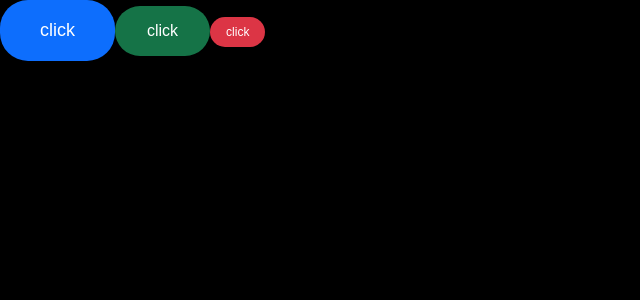
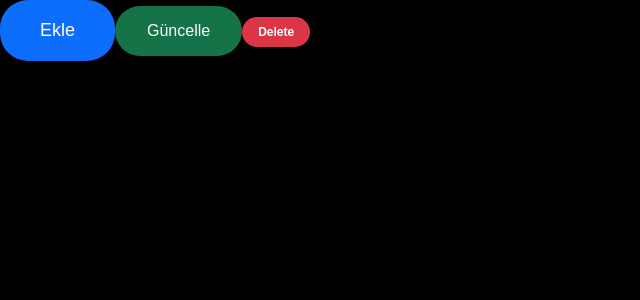
Before and after one commit to CodeCoder96/sbm-react-egitimi, a React (Vite) app: page / in a window 1280 px wide. Shown: the top 300 px of the page, without its empty margins (0-640 px from the left). Built offline with nearby package versions, Linux system fonts and the light colour scheme.

Commit message:
props children

```diff
--- a/src/App.jsx
+++ b/src/App.jsx
@@ -4,9 +4,15 @@ import Button from "./components/UI/Button";
 function App() {
   return (
     <div className="app">
-     <Button type="primary" size="xl" />
-     <Button type="success" size="lg" />
-     <Button type="danger" size="sm" />
+      <Button type="primary" size="xl">
+        Ekle
+      </Button>
+      <Button type="success" size="lg">
+        Güncelle
+      </Button>
+      <Button type="danger" size="sm">
+        <strong>Delete</strong>
+      </Button>
       {/* <Products /> */}
     </div>
   );
--- a/src/components/UI/Button.jsx
+++ b/src/components/UI/Button.jsx
@@ -1,17 +1,18 @@
 import PropTypes from "prop-types";
 import "./Button.css";
 
-function Button(props) {
-  const sizeClass = `btn-${props.size}`;
-  const typeClass = `btn-${props.type}`;
+function Button({size, type, children}) {
+  const sizeClass = `btn-${size}`;
+  const typeClass = `btn-${type}`;
   const classNames = `btn ${typeClass} ${sizeClass}`;
 
-  return <button className={classNames}>click</button>;
+  return <button className={classNames}>{children}</button>;
 }
 
 Button.propTypes = {
   type: PropTypes.oneOf(["primary", "success", "danger"]).isRequired,
   size: PropTypes.oneOf(["xl", "lg", "sm"]).isRequired,
+  children: PropTypes.node,
 };
 
 export default Button;
```
